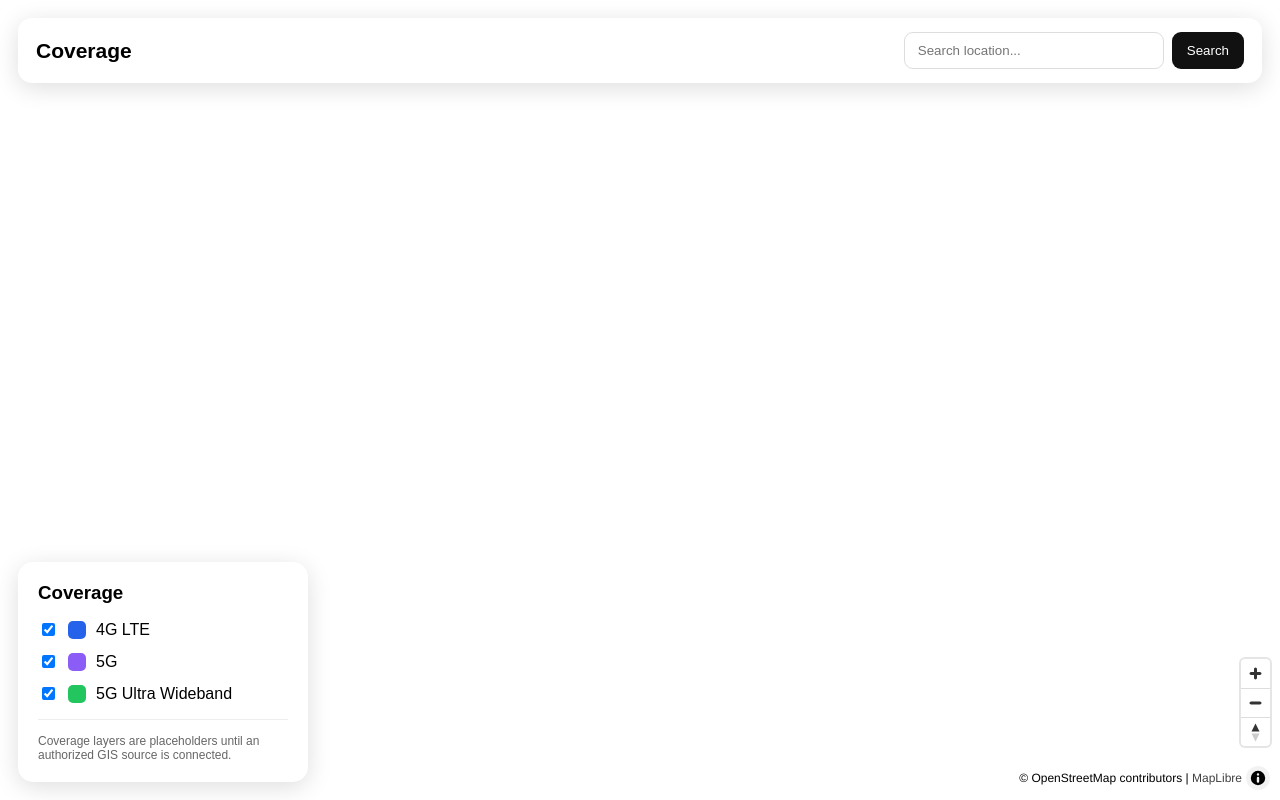
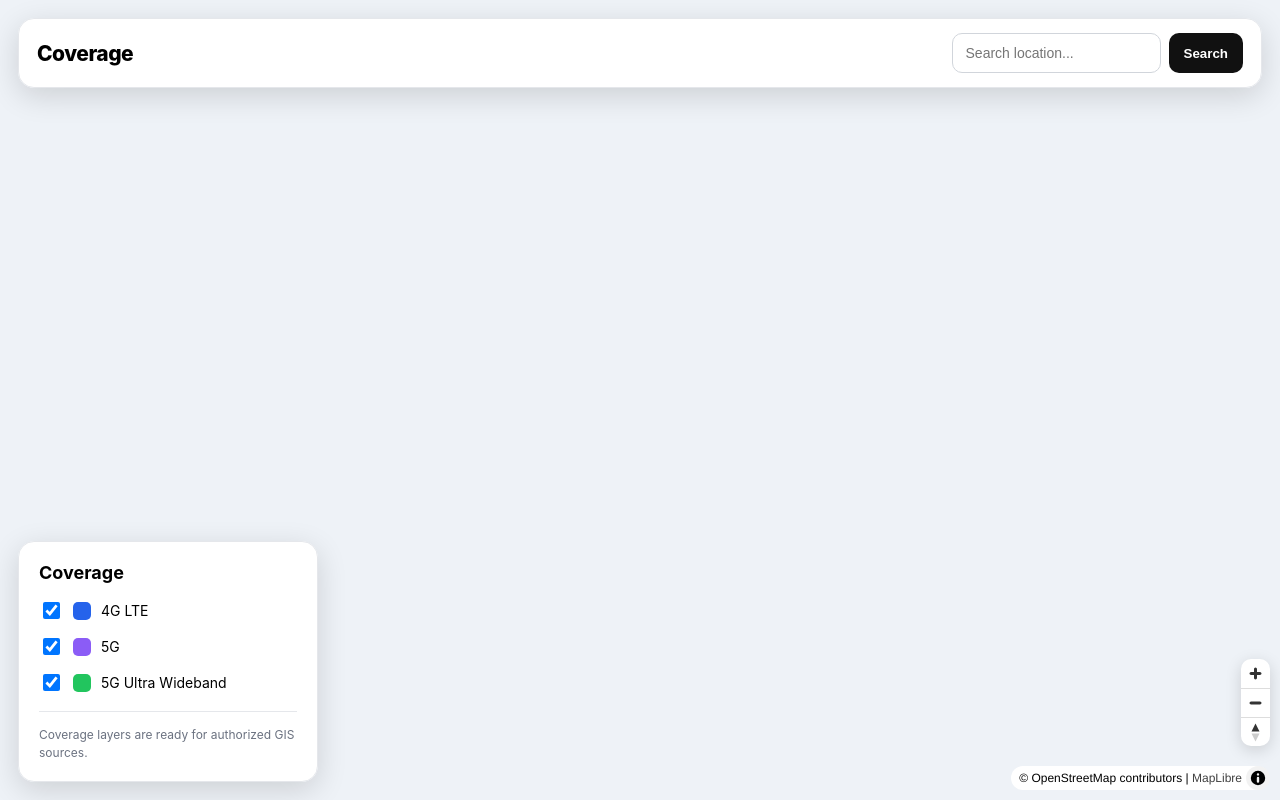
Before and after one commit to otex313331/response, a plain HTML site: page index.html in a window 1280 px wide. Drawn offline with nearby package versions, Linux system fonts and the light colour scheme; no server answers.

Commit message:
Complete coverage map page

```diff
--- a/index.html
+++ b/index.html
@@ -5,24 +5,17 @@
 <meta name="viewport" content="width=device-width,initial-scale=1">
 <title>Coverage Map</title>
 <link rel="stylesheet" href="https://unpkg.com/maplibre-gl@4.7.1/dist/maplibre-gl.css">
-<style>
-*{box-sizing:border-box}html,body,#map{margin:0;width:100%;height:100%}body{font-family:Arial,sans-serif;overflow:hidden}.topbar{position:absolute;z-index:10;top:18px;left:18px;right:18px;display:flex;align-items:center;justify-content:space-between;padding:14px 18px;background:#fff;border-radius:14px;box-shadow:0 5px 25px #0002}.logo{font-size:21px;font-weight:700}.search{display:flex;gap:8px}.search input{width:260px;padding:10px 13px;border:1px solid #ddd;border-radius:9px;outline:0}.search button{padding:10px 15px;border:0;border-radius:9px;background:#111;color:#fff;cursor:pointer}.panel{position:absolute;z-index:10;left:18px;bottom:18px;width:290px;padding:20px;background:#fff;border-radius:15px;box-shadow:0 5px 25px #0002}.panel h3{margin:0 0 16px}.layer{display:flex;align-items:center;gap:10px;margin:13px 0;cursor:pointer}.swatch{width:18px;height:18px;border-radius:5px}.lte{background:#2563eb}.fiveg{background:#8b5cf6}.uw{background:#22c55e}.note{margin-top:16px;padding-top:14px;border-top:1px solid #eee;font-size:12px;color:#666}@media(max-width:700px){.topbar{top:10px;left:10px;right:10px;flex-direction:column;gap:10px}.search{width:100%}.search input{width:100%}.panel{left:10px;right:10px;bottom:10px;width:auto}}
-</style>
+<link rel="stylesheet" href="style.css">
 </head>
 <body>
 <div id="map"></div>
-<div class="topbar"><div class="logo">Coverage</div><div class="search"><input id="location" placeholder="Search location..."><button onclick="searchLocation()">Search</button></div></div>
-<div class="panel"><h3>Coverage</h3>
-<label class="layer"><input type="checkbox" checked onchange="toggleLayer('coverage-lte',this.checked)"><span class="swatch lte"></span>4G LTE</label>
-<label class="layer"><input type="checkbox" checked onchange="toggleLayer('coverage-5g',this.checked)"><span class="swatch fiveg"></span>5G</label>
-<label class="layer"><input type="checkbox" checked onchange="toggleLayer('coverage-uw',this.checked)"><span class="swatch uw"></span>5G Ultra Wideband</label>
-<div class="note">Coverage layers are placeholders until an authorized GIS source is connected.</div></div>
+<div class="topbar"><div class="brand">Coverage</div><div class="search"><input id="location" type="search" placeholder="Search location..." autocomplete="off"><button id="searchButton">Search</button></div></div>
+<div class="panel"><h2>Coverage</h2>
+<label class="layer"><input id="lteToggle" type="checkbox" checked><span class="swatch lte"></span><span>4G LTE</span></label>
+<label class="layer"><input id="fivegToggle" type="checkbox" checked><span class="swatch fiveg"></span><span>5G</span></label>
+<label class="layer"><input id="uwToggle" type="checkbox" checked><span class="swatch uw"></span><span>5G Ultra Wideband</span></label>
+<div class="status">Coverage layers are ready for authorized GIS sources.</div></div>
 <script src="https://unpkg.com/maplibre-gl@4.7.1/dist/maplibre-gl.js"></script>
-<script>
-const map=new maplibregl.Map({container:'map',style:{version:8,sources:{basemap:{type:'raster',tiles:['https://tile.openstreetmap.org/{z}/{x}/{y}.png'],tileSize:256,attribution:'© OpenStreetMap contributors'}},layers:[{id:'basemap',type:'raster',source:'basemap'}]},center:[-83.22,42.31],zoom:8});
-map.addControl(new maplibregl.NavigationControl(),'bottom-right');
-function toggleLayer(id,visible){if(map.getLayer(id))map.setLayoutProperty(id,'visibility',visible?'visible':'none')}
-async function searchLocation(){const q=document.getElementById('location').value.trim();if(!q)return;try{const r=await fetch('https://nominatim.openstreetmap.org/search?format=json&q='+encodeURIComponent(q));const d=await r.json();if(!d.length)return alert('Location not found.');map.flyTo({center:[+d[0].lon,+d[0].lat],zoom:11})}catch(e){alert('Search failed.')}}
-</script>
+<script src="app.js"></script>
 </body>
 </html>
```
